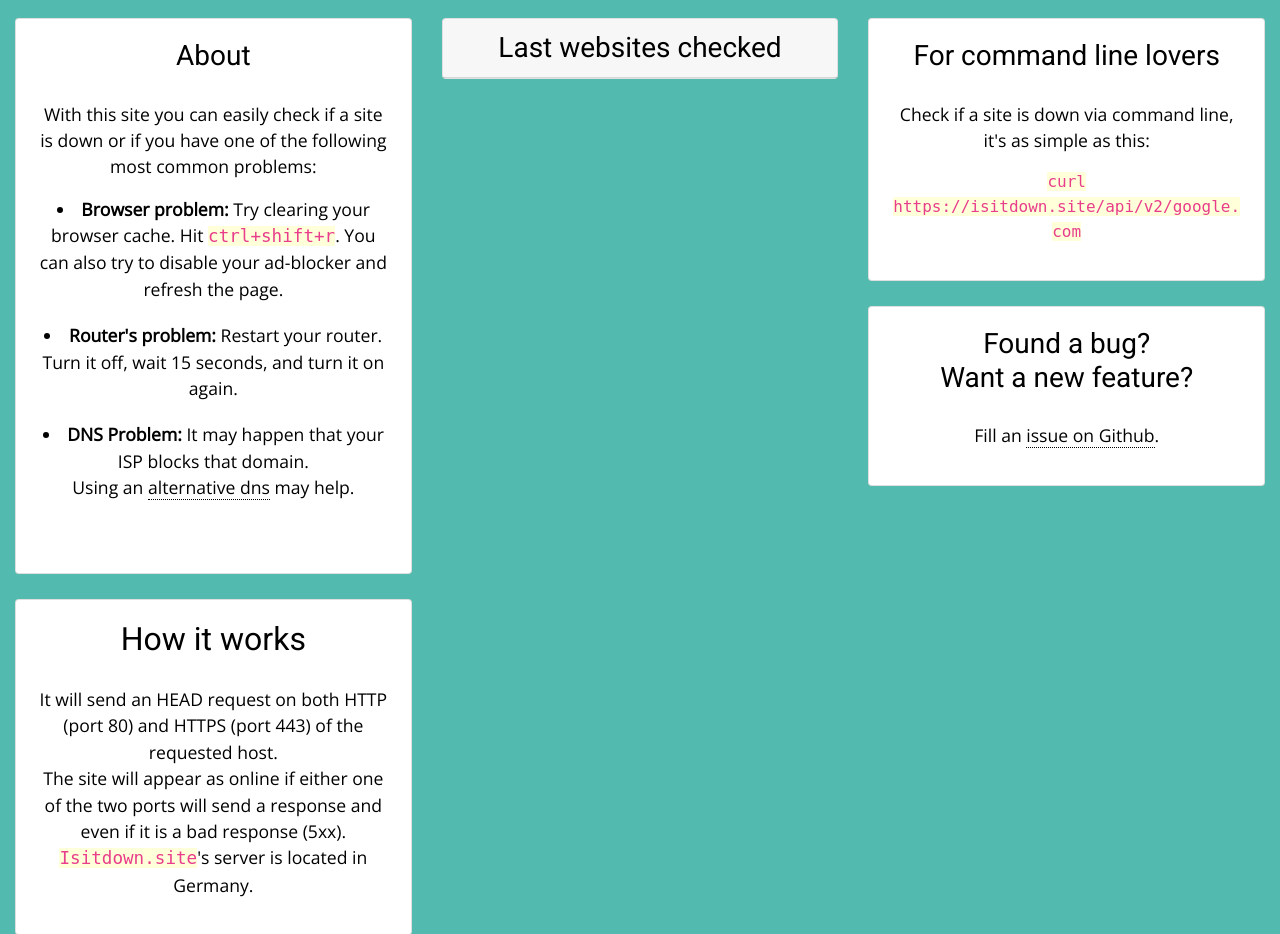
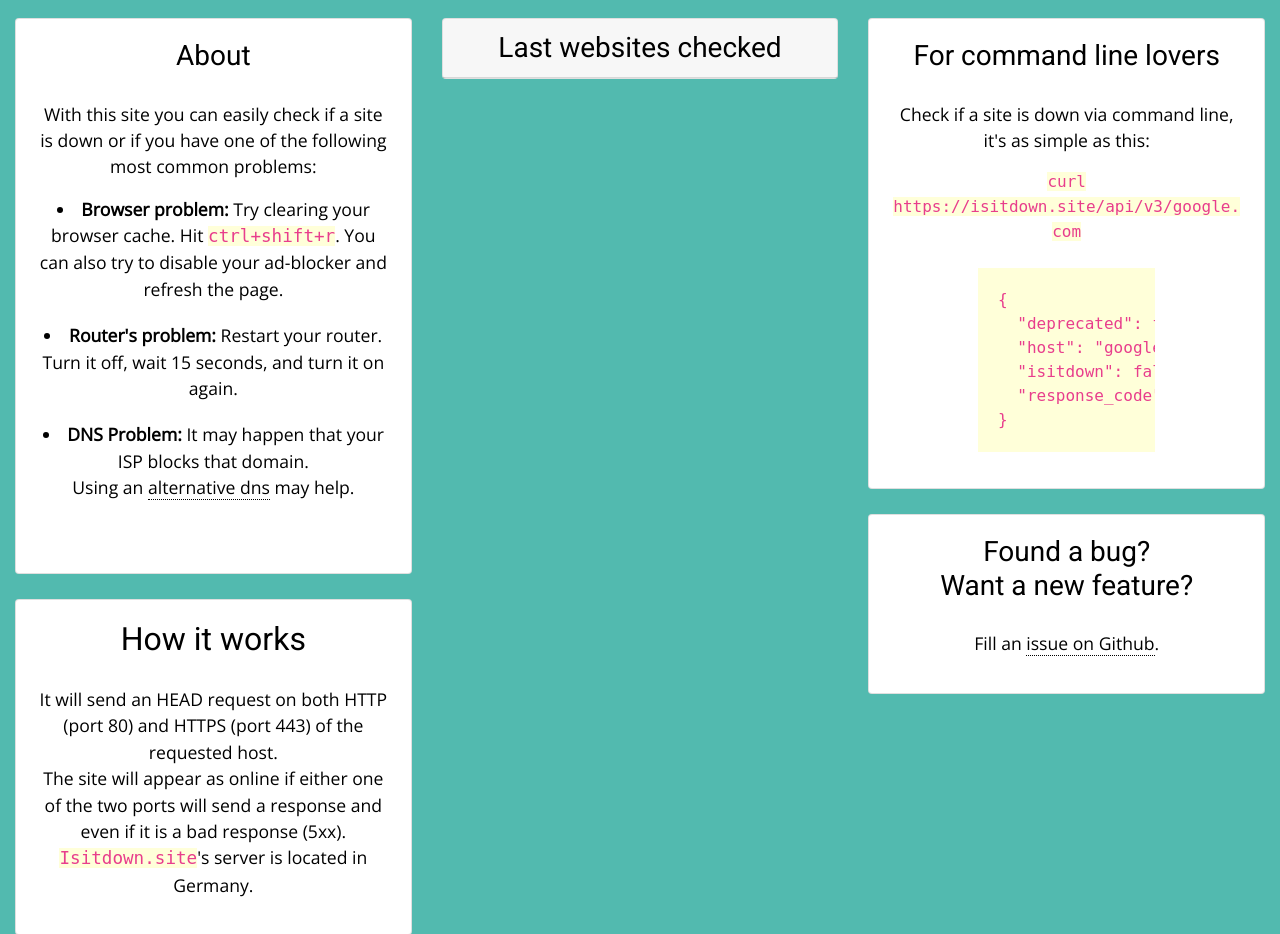
Before and after one commit to FedericoPonzi/Isitdown.site, a Flask app: page / in a window 1280 px wide. Shown: the part 342-1276 px from the top of the page. Run offline with Flask 2, Linux system fonts and the light colour scheme; data that the repository does not hold is empty; some libraries are stand-ins or nearby versions.

Commit message:
adds an example of response from the api, updates to api v3

```diff
--- a/isitdown/static/css/main.css
+++ b/isitdown/static/css/main.css
@@ -133,6 +133,13 @@ form {
     border: 1px solid white;
     background-color: white;
     color: black !important;
+}
+.response_example {
+    padding: 20px;
+    width: 50%;
+    margin: 0 auto;
+    color:#e83e8c;
+    background-color:rgba(255, 255, 0, 0.15);
 }
 
 #host {
--- a/isitdown/templates/index.html
+++ b/isitdown/templates/index.html
@@ -89,7 +89,15 @@
                             <div class="card-body">
                             <h3 class="card-title">For command line lovers</h3>
                             <p class="card-text">Check if a site is down via command line, it's as simple as this:</p>
-                            <code>curl https://isitdown.site/api/v2/google.com</code>
+                            <code>curl https://isitdown.site/api/v3/google.com</code><br><br>
+                                <pre class="response_example" style="text-align:left;">
+{
+  "deprecated": false,
+  "host": "google.com",
+  "isitdown": false,
+  "response_code": 200
+}
+</pre>
                             </div>
                         </div>
                         <div class="card">
```
